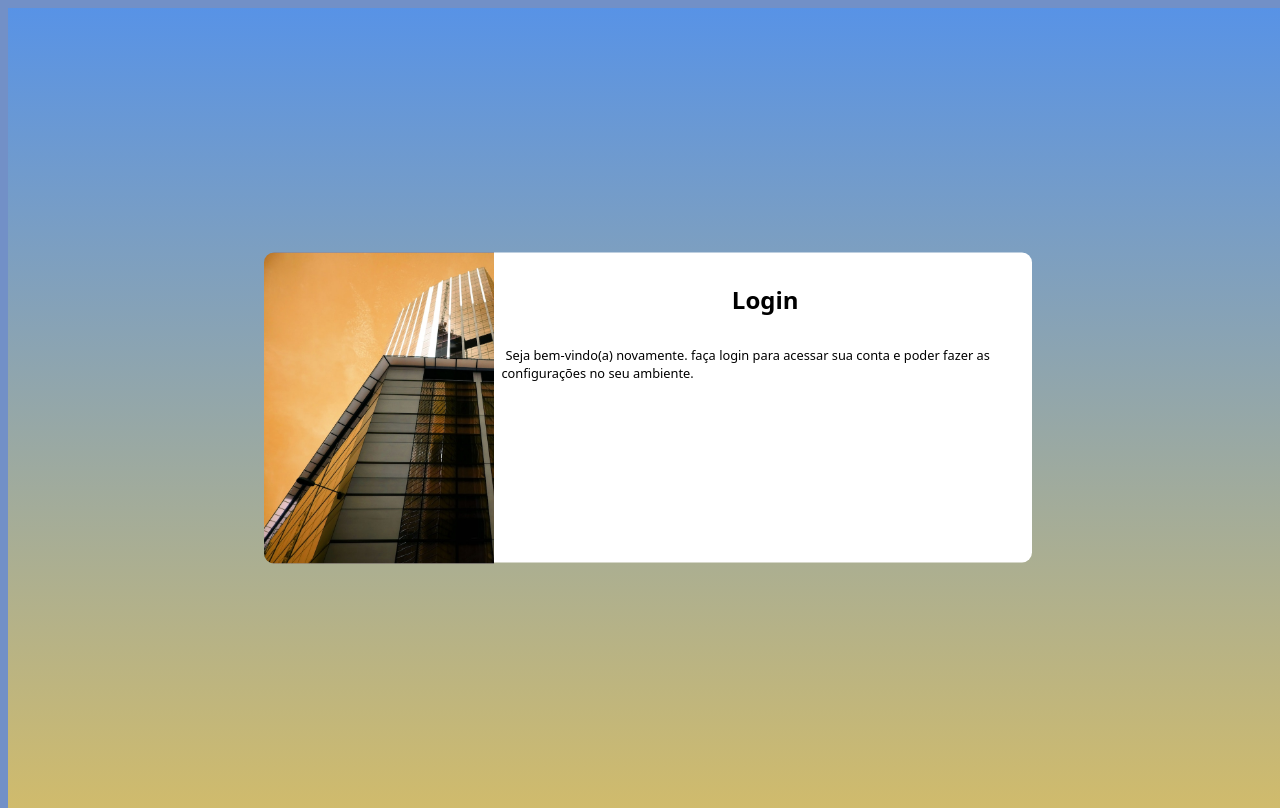
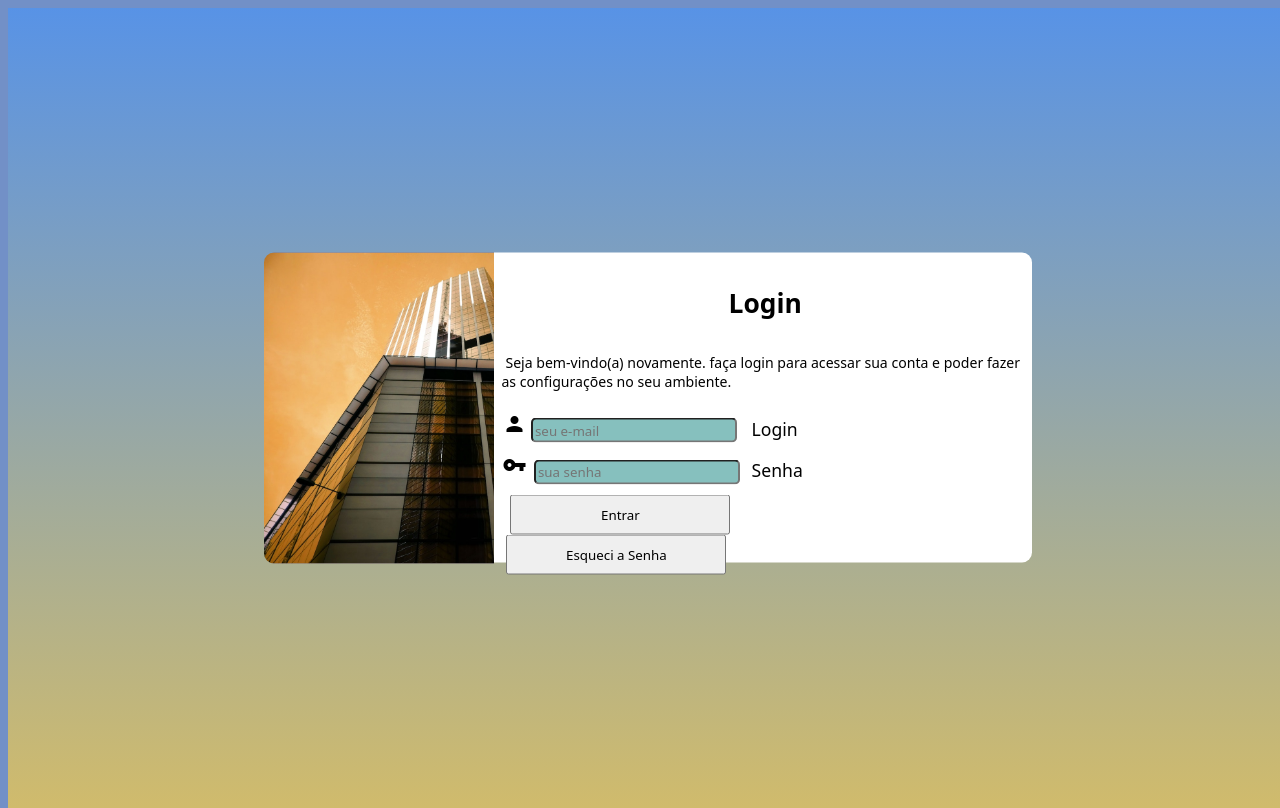
Before and after one commit to Daniel-Moreira26/projeto-login, a plain HTML site: page index.html in a window 1280 px wide. Drawn offline with Linux system fonts and the light colour scheme.

Commit message:
adicionei o formulario

```diff
--- a/estilos/media-query.css
+++ b/estilos/media-query.css
@@ -33,6 +33,7 @@
 
     p {
         text-indent: 8px;
+
     }
 
 
@@ -63,6 +64,7 @@
     section#login > div#formulario {
         float: right;
         width: 70%;
+        font-size: 1.1em;
 
         border-radius: 0px 10px 10px 0px;
         text-indent: 4px;
--- a/index.html
+++ b/index.html
@@ -8,6 +8,8 @@
 
     <link rel="stylesheet" href="estilos/style.css">
     <link rel="stylesheet" href="estilos/media-query.css">
+
+    <link href="https://fonts.googleapis.com/icon?family=Material+Icons" rel="stylesheet">
 </head>
 <body>
     <main>
@@ -20,6 +22,30 @@
                 <h1>Login</h1>
                 <p>Seja bem-vindo(a) novamente. faça login para acessar sua conta e poder fazer as configurações no seu ambiente.</p>
 
+                <form action="login.php" method="post" autocomplete="on">
+
+                    <div class="campo">
+
+                        <span class="material-icons">person</span>
+                        <input type="email" name="email" id="iemail" placeholder="seu e-mail" autocomplete="email" required maxlength="30">
+                        <label for="iemail">Login</label>
+
+                    </div>
+
+                    <div class="campo">
+
+                        <span class="material-icons">vpn_key</span>
+                        <input type="password" name="senha" id="isenha" placeholder="sua senha" autocomplete="current-password" required minlength="8" maxlength="20">
+                        <label for="isenha">Senha</label>
+
+                    </div>
+
+                    <div id="enviar">
+                        <input class="botao" type="submit" value="Entrar"><br>
+                        <input class="botao" type="reset" value="Esqueci a Senha">
+                    </div>
+                </form>
+
 
 
 
```
